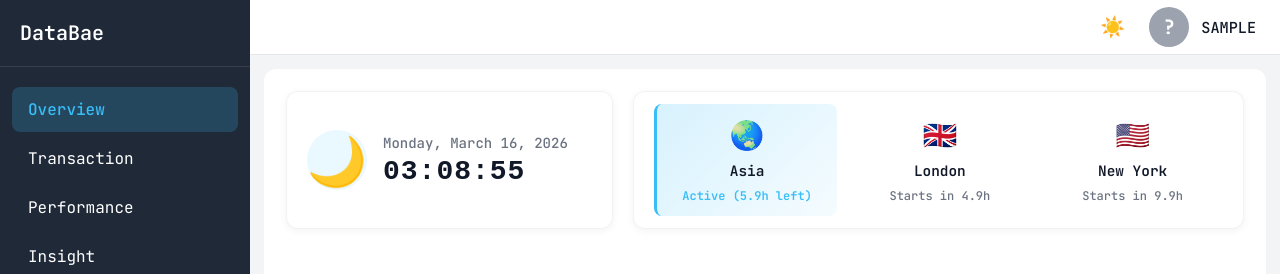
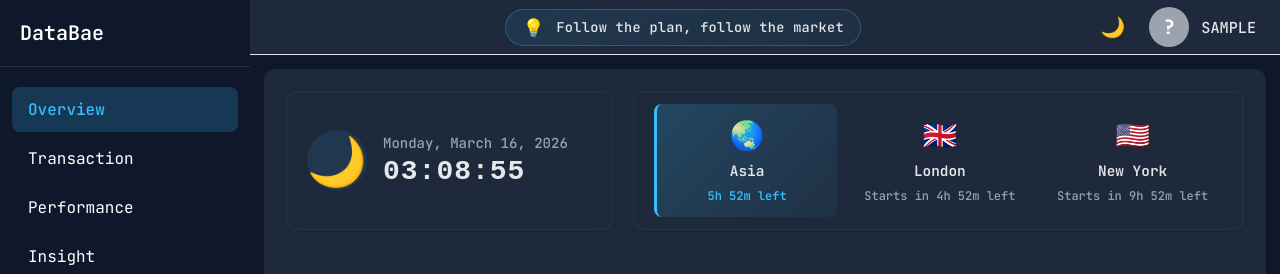
Before and after one commit to lytanghai/byte-income, a Vue app: page /overview in a window 1280 px wide. Shown: the top 274 px of the page. Built offline with nearby package versions, Linux system fonts and the light colour scheme; no server answers; sample sign-in values are in the browser's storage.

Commit message:
refactor and add mor ui

```diff
--- a/src/assets/styles/dashboard.css
+++ b/src/assets/styles/dashboard.css
@@ -1,4 +1,4 @@
-   /* Root layout */
+  /* Root layout */
 .layout {
     display: flex;
     width: 100vw;
@@ -215,6 +215,7 @@
     padding: 0 24px;
     position: relative;
     z-index: 90;
+    gap: 20px;
 }
 
 .header-left,
@@ -222,6 +223,15 @@
     display: flex;
     align-items: center;
     gap: 16px;
+    flex-shrink: 0;
+}
+
+.header-center {
+    flex: 1;
+    display: flex;
+    justify-content: center;
+    align-items: center;
+    min-width: 0;
 }
 
 .page-title {
@@ -229,6 +239,63 @@
     font-weight: 600;
     margin: 0;
     color: var(--text-main);
+}
+
+/* Quote Container */
+.quote-container {
+    display: flex;
+    align-items: center;
+    gap: 12px;
+    background: linear-gradient(135deg, rgba(56, 189, 248, 0.1), rgba(56, 189, 248, 0.05));
+    padding: 6px 16px;
+    border-radius: 40px;
+    border: 1px solid rgba(56, 189, 248, 0.3);
+    transition: all 0.3s ease;
+    max-width: 90%;
+}
+
+.quote-container:hover {
+    background: linear-gradient(135deg, rgba(56, 189, 248, 0.2), rgba(56, 189, 248, 0.1));
+    transform: translateY(-1px);
+    box-shadow: 0 2px 8px rgba(56, 189, 248, 0.2);
+}
+
+.quote-fade {
+    animation: fadeInOut 0.5s ease-in-out;
+}
+
+@keyframes fadeInOut {
+    0% {
+        opacity: 0;
+        transform: translateY(-10px);
+    }
+    20% {
+        opacity: 1;
+        transform: translateY(0);
+    }
+    80% {
+        opacity: 1;
+        transform: translateY(0);
+    }
+    100% {
+        opacity: 0;
+        transform: translateY(10px);
+    }
+}
+
+.quote-icon {
+    font-size: 1.1rem;
+    flex-shrink: 0;
+}
+
+.quote-text {
+    font-size: 0.85rem;
+    font-weight: 500;
+    color: var(--text-main);
+    white-space: nowrap;
+    overflow: hidden;
+    text-overflow: ellipsis;
+    letter-spacing: 0.3px;
 }
 
 /* Menu button */
@@ -534,6 +601,8 @@
     font-size: 0.75rem;
     color: var(--text-secondary);
     font-weight: 500;
+    text-align: center;
+    line-height: 1.4;
 }
 
 .session.active .session-status {
@@ -589,7 +658,8 @@
 .menu a,
 .theme-toggle,
 .datetime-card,
-.sessions-card {
+.sessions-card,
+.quote-container {
     transition: background-color 0.3s, color 0.3s, border-color 0.3s;
 }
 
@@ -610,6 +680,14 @@
 
     .time {
         font-size: 1.5rem;
+    }
+
+    .session-status {
+        font-size: 0.7rem;
+    }
+
+    .quote-text {
+        font-size: 0.8rem;
     }
 }
 
@@ -644,6 +722,11 @@
     .header {
         height: 60px;
         padding: 0 16px;
+        gap: 12px;
+    }
+
+    .header-center {
+        display: none; /* Hide quote on mobile to save space */
     }
 
     .content {
@@ -894,4 +977,8 @@
     .session-status {
         font-size: 0.85rem;
     }
+
+    .quote-text {
+        font-size: 1rem;
+    }
 }
--- a/src/layouts/DashboardLayout.vue
+++ b/src/layouts/DashboardLayout.vue
@@ -81,6 +81,14 @@
                     <h2 class="page-title mobile-only">{{ currentPageTitle }}</h2>
                 </div>
 
+                <!-- Quote Display - Center -->
+                <div class="header-center">
+                    <div class="quote-container" :class="{ 'quote-fade': isQuoteChanging }">
+                        <span class="quote-icon">💡</span>
+                        <span class="quote-text">{{ currentQuote }}</span>
+                    </div>
+                </div>
+
                 <div class="header-right">
                     <!-- Notification Bell (Mobile) -->
                     <button class="notification-bell mobile-only" @click="goToMarket">
@@ -135,17 +143,17 @@
                         <div class="session" :class="{ active: isSessionActive('asia') }">
                             <span class="session-icon">🌏</span>
                             <span class="session-name">Asia</span>
-                            <span class="session-status">{{ getSessionStatus('asia') }}</span>
+                            <span class="session-status">{{ getSessionCountdown('asia') }}</span>
                         </div>
                         <div class="session" :class="{ active: isSessionActive('london') }">
                             <span class="session-icon">🇬🇧</span>
                             <span class="session-name">London</span>
-                            <span class="session-status">{{ getSessionStatus('london') }}</span>
+                            <span class="session-status">{{ getSessionCountdown('london') }}</span>
                         </div>
                         <div class="session" :class="{ active: isSessionActive('newyork') }">
                             <span class="session-icon">🇺🇸</span>
                             <span class="session-name">New York</span>
-                            <span class="session-status">{{ getSessionStatus('newyork') }}</span>
+                            <span class="session-status">{{ getSessionCountdown('newyork') }}</span>
                         </div>
                     </div>
                 </div>
@@ -157,7 +165,7 @@
 </template>
 
 <style scoped>
-    @import '../assets/styles/dashboard.css';
+  @import '../assets/styles/dashboard.css';
 </style>
 
 <script setup>
@@ -167,7 +175,7 @@ import { useRouter, useRoute } from 'vue-router'
 const router = useRouter()
 const route = useRoute()
 const isSidebarOpen = ref(false)
-const theme = ref('light')
+const theme = ref('dark')
 const settingOpen = ref(false)
 const username = ref('')
 const isMobileProfileOpen = ref(false)
@@ -176,10 +184,91 @@ const isMobileProfileOpen = ref(false)
 const currentDateTime = ref(new Date())
 let datetimeInterval = null
 
-// Notification state
-const unreadCount = ref(0)
-const notifications = ref([])
-let pollingInterval = null
+// Quote state
+const quotes = [
+    "Follow the plan, follow the market"
+]
+
+const currentQuote = ref(quotes[0])
+const isQuoteChanging = ref(false)
+let quoteInterval = null
+
+// Helper function to format countdown
+const formatCountdown = (totalMinutes) => {
+    if (totalMinutes <= 0) return 'Closed'
+
+    const hours = Math.floor(totalMinutes / 60)
+    const minutes = Math.floor(totalMinutes % 60)
+
+    if (hours > 0) {
+        return `${hours}h ${minutes}m left`
+    } else {
+        return `${minutes}m left`
+    }
+}
+
+// Get countdown for each session
+const getSessionCountdown = (session) => {
+    const now = currentDateTime.value
+    const utcHour = now.getUTCHours()
+    const utcMinute = now.getUTCMinutes()
+    const currentUTC = utcHour + utcMinute / 60
+
+    let start, end
+
+    switch(session) {
+        case 'asia':
+            start = 0
+            end = 9
+            break
+        case 'london':
+            start = 8
+            end = 17
+            break
+        case 'newyork':
+            start = 13
+            end = 22
+            break
+        default:
+            return 'Closed'
+    }
+
+    // Check if currently in session
+    if (currentUTC >= start && currentUTC < end) {
+        const remainingMinutes = (end - currentUTC) * 60
+        return formatCountdown(remainingMinutes)
+    }
+    // Check if before session starts today
+    else if (currentUTC < start) {
+        const waitMinutes = (start - currentUTC) * 60
+        return `Starts in ${formatCountdown(waitMinutes)}`
+    }
+    // After session ends, wait until next day
+    else {
+        const nextStart = start + 24
+        const waitMinutes = (nextStart - currentUTC) * 60
+        return `Starts in ${formatCountdown(waitMinutes)}`
+    }
+}
+
+// Change quote every 10 seconds
+const changeQuote = () => {
+    isQuoteChanging.value = true
+
+    // Get random quote different from current
+    let newQuote = currentQuote.value
+    while (newQuote === currentQuote.value && quotes.length > 1) {
+        const randomIndex = Math.floor(Math.random() * quotes.length)
+        newQuote = quotes[randomIndex]
+    }
+
+    setTimeout(() => {
+        currentQuote.value = newQuote
+        setTimeout(() => {
+            isQuoteChanging.value = false
+        }, 500)
+    }, 250)
+}
 
 // Compute current date
 const currentDate = computed(() => {
@@ -215,66 +304,6 @@ const currentTimeIcon = computed(() => {
         return '🌙' // Night
     }
 })
-
-// Trading session times (UTC)
-const getSessionStatus = (session) => {
-    const now = currentDateTime.value
-    const utcHour = now.getUTCHours()
-    const utcMinute = now.getUTCMinutes()
-    const currentUTC = utcHour + utcMinute / 60
-
-    let start, end
-
-    switch(session) {
-        case 'asia':
-            // Asia session: 00:00 - 09:00 UTC (Tokyo, Sydney, Hong Kong)
-            start = 0
-            end = 9
-            if (currentUTC >= start && currentUTC < end) {
-                const remaining = end - currentUTC
-                return `Active (${remaining.toFixed(1)}h left)`
-            } else if (currentUTC < start) {
-                const waitTime = start - currentUTC
-                return `Starts in ${waitTime.toFixed(1)}h`
-            } else {
-                const nextStart = start + 24
-                const waitTime = nextStart - currentUTC
-                return `Starts in ${waitTime.toFixed(1)}h`
-            }
-        case 'london':
-            // London session: 08:00 - 17:00 UTC
-            start = 8
-            end = 17
-            if (currentUTC >= start && currentUTC < end) {
-                const remaining = end - currentUTC
-                return `Active (${remaining.toFixed(1)}h left)`
-            } else if (currentUTC < start) {
-                const waitTime = start - currentUTC
-                return `Starts in ${waitTime.toFixed(1)}h`
-            } else {
-                const nextStart = start + 24
-                const waitTime = nextStart - currentUTC
-                return `Starts in ${waitTime.toFixed(1)}h`
-            }
-        case 'newyork':
-            // New York session: 13:00 - 22:00 UTC (EST/EDT)
-            start = 13
-            end = 22
-            if (currentUTC >= start && currentUTC < end) {
-                const remaining = end - currentUTC
-                return `Active (${remaining.toFixed(1)}h left)`
-            } else if (currentUTC < start) {
-                const waitTime = start - currentUTC
-                return `Starts in ${waitTime.toFixed(1)}h`
-            } else {
-                const nextStart = start + 24
-                const waitTime = nextStart - currentUTC
-                return `Starts in ${waitTime.toFixed(1)}h`
-            }
-        default:
-            return 'Closed'
-    }
-}
 
 // Check if session is active
 const isSessionActive = (session) => {
@@ -340,7 +369,7 @@ const handleLogout = () => {
     localStorage.removeItem('isAuthenticated')
     localStorage.removeItem('rememberMe')
     localStorage.removeItem('userData')
-    localStorage.removeItem('notification_cache') // Clear notification cache
+    localStorage.removeItem('notification_cache')
     localStorage.removeItem('notification_timestamp')
 
     // Stop polling
@@ -351,6 +380,11 @@ const handleLogout = () => {
     // Stop datetime interval
     if (datetimeInterval) {
         clearInterval(datetimeInterval)
+    }
+
+    // Stop quote interval
+    if (quoteInterval) {
+        clearInterval(quoteInterval)
     }
 
     // Redirect to login page
@@ -519,6 +553,11 @@ onMounted(() => {
         currentDateTime.value = new Date()
     }, 1000)
 
+    // Start quote interval (10 seconds)
+    quoteInterval = setInterval(() => {
+        changeQuote()
+    }, 10000)
+
     // Start notification polling
     startPolling()
 
@@ -552,6 +591,11 @@ onUnmounted(() => {
         clearInterval(datetimeInterval)
     }
 
+    // Clean up quote interval
+    if (quoteInterval) {
+        clearInterval(quoteInterval)
+    }
+
     // Clean up polling interval
     if (pollingInterval) {
         clearInterval(pollingInterval)
```
